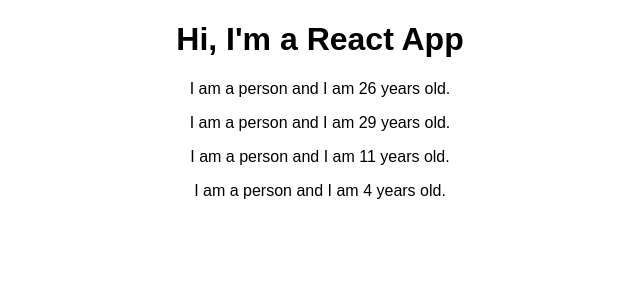
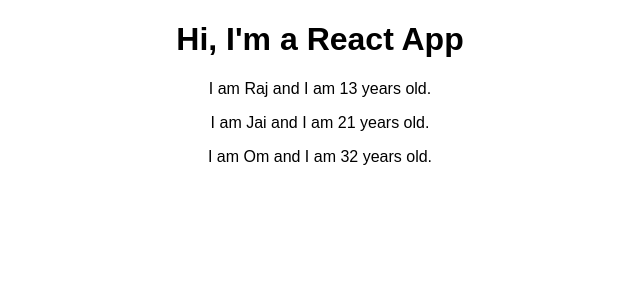
Before and after one commit to RRSR/react-complete-guide-old, a React (Create React App) app: page / in a window 1280 px wide. Shown: the top 300 px of the page, without its empty margins (320-960 px from the left). Built offline with nearby package versions, Linux system fonts and the light colour scheme.

Commit message:
Added attributes/properties to the Person component making it a bit dynamic.

```diff
--- a/src/App.jsx
+++ b/src/App.jsx
@@ -7,10 +7,9 @@
         return (
             <div className="App">
                 <h1>Hi, I'm a React App</h1>
-                <Person/>
-                <Person/>
-                <Person/>
-                <Person/>
+                <Person name="Raj" age="13"/>
+                <Person name="Jai" age="21"/>
+                <Person name="Om" age="32"/>
             </div>
         );
     }
--- a/src/Person/Person.jsx
+++ b/src/Person/Person.jsx
@@ -1,7 +1,7 @@
 import React from 'react'
 
-const person = () => {
-    return <p>I am a person and I am {Math.floor(Math.random() * 30)} years old.</p>
+const person = (props) => {
+    return <p>I am {props.name} and I am {props.age} years old.</p>
 }
 
 export default person;
```
